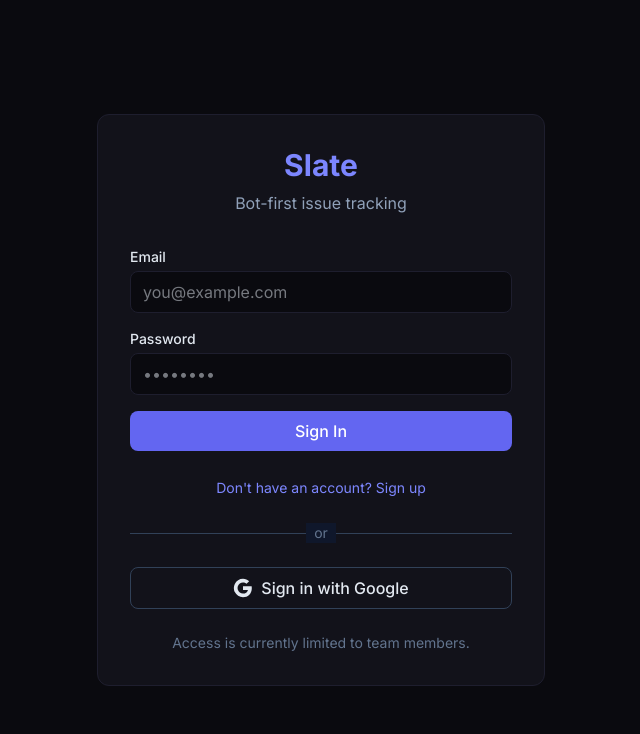
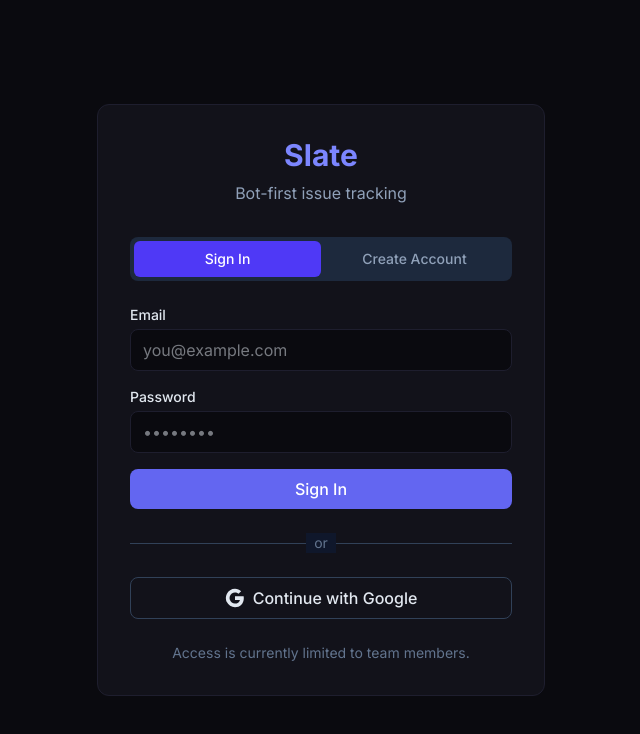
Before and after one commit to toolsbybuddy/slate, a Next.js app: page /login in a window 1280 px wide. Shown: the top 734 px of the page, without its empty margins (319-959 px from the left). Built offline with nearby package versions, Linux system fonts and the light colour scheme; no server answers.

Commit message:
Improve login UX: tab toggle for modes, password confirmation

```diff
--- a/src/app/login/page.tsx
+++ b/src/app/login/page.tsx
@@ -8,6 +8,7 @@
   const [loading, setLoading] = useState(false)
   const [email, setEmail] = useState('')
   const [password, setPassword] = useState('')
+  const [confirmPassword, setConfirmPassword] = useState('')
   const [isSignUp, setIsSignUp] = useState(false)
   const [error, setError] = useState<string | null>(null)
   const [message, setMessage] = useState<string | null>(null)
@@ -19,6 +20,12 @@
     e.preventDefault()
     setError(null)
     setMessage(null)
+
+    if (isSignUp && password !== confirmPassword) {
+      setError('Passwords do not match')
+      return
+    }
+
     setLoading(true)
 
     try {
@@ -65,6 +72,14 @@
     }
   }
 
+  const toggleMode = () => {
+    setIsSignUp(!isSignUp)
+    setError(null)
+    setMessage(null)
+    setPassword('')
+    setConfirmPassword('')
+  }
+
   return (
     <div className="min-h-screen flex items-center justify-center px-4">
       <div className="card p-8 w-full max-w-md">
@@ -73,6 +88,32 @@
             <span className="text-indigo-400">Slate</span>
           </h1>
           <p className="text-slate-400">Bot-first issue tracking</p>
+        </div>
+
+        {/* Mode indicator */}
+        <div className="flex mb-6 bg-slate-800 rounded-lg p-1">
+          <button
+            type="button"
+            onClick={() => !isSignUp || toggleMode()}
+            className={`flex-1 py-2 px-4 rounded-md text-sm font-medium transition-colors ${
+              !isSignUp
+                ? 'bg-indigo-600 text-white'
+                : 'text-slate-400 hover:text-white'
+            }`}
+          >
+            Sign In
+          </button>
+          <button
+            type="button"
+            onClick={() => isSignUp || toggleMode()}
+            className={`flex-1 py-2 px-4 rounded-md text-sm font-medium transition-colors ${
+              isSignUp
+                ? 'bg-indigo-600 text-white'
+                : 'text-slate-400 hover:text-white'
+            }`}
+          >
+            Create Account
+          </button>
         </div>
 
         {/* Email/Password Form */}
@@ -108,6 +149,24 @@
             />
           </div>
 
+          {isSignUp && (
+            <div>
+              <label htmlFor="confirmPassword" className="block text-sm font-medium mb-1">
+                Confirm Password
+              </label>
+              <input
+                id="confirmPassword"
+                type="password"
+                value={confirmPassword}
+                onChange={(e) => setConfirmPassword(e.target.value)}
+                placeholder="••••••••"
+                className="input"
+                required
+                minLength={6}
+              />
+            </div>
+          )}
+
           {error && (
             <div className="p-3 bg-red-500/10 border border-red-500/30 rounded-lg text-red-400 text-sm">
               {error}
@@ -125,22 +184,9 @@
             disabled={loading}
             className="btn btn-primary w-full py-3"
           >
-            {loading ? 'Loading...' : isSignUp ? 'Sign Up' : 'Sign In'}
+            {loading ? 'Loading...' : isSignUp ? 'Create Account' : 'Sign In'}
           </button>
         </form>
-
-        <div className="text-center mb-6">
-          <button
-            onClick={() => {
-              setIsSignUp(!isSignUp)
-              setError(null)
-              setMessage(null)
-            }}
-            className="text-sm text-indigo-400 hover:text-indigo-300"
-          >
-            {isSignUp ? 'Already have an account? Sign in' : "Don't have an account? Sign up"}
-          </button>
-        </div>
 
         {/* Divider */}
         <div className="relative mb-6">
@@ -176,7 +222,7 @@
               d="M12 5.38c1.62 0 3.06.56 4.21 1.64l3.15-3.15C17.45 2.09 14.97 1 12 1 7.7 1 3.99 3.47 2.18 7.07l3.66 2.84c.87-2.6 3.3-4.53 6.16-4.53z"
             />
           </svg>
-          Sign in with Google
+          Continue with Google
         </button>
 
         <p className="mt-6 text-center text-sm text-slate-500">
```
